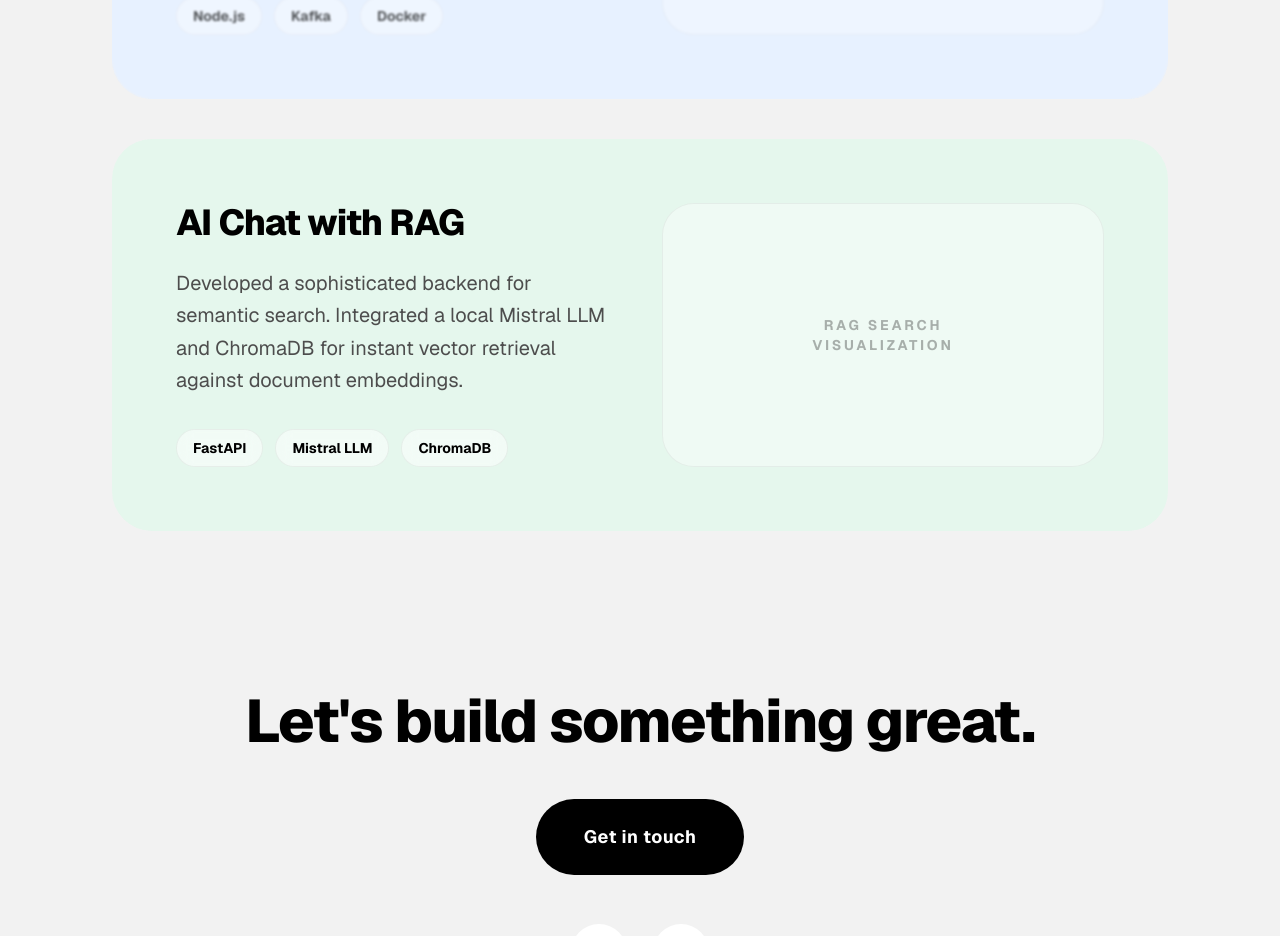
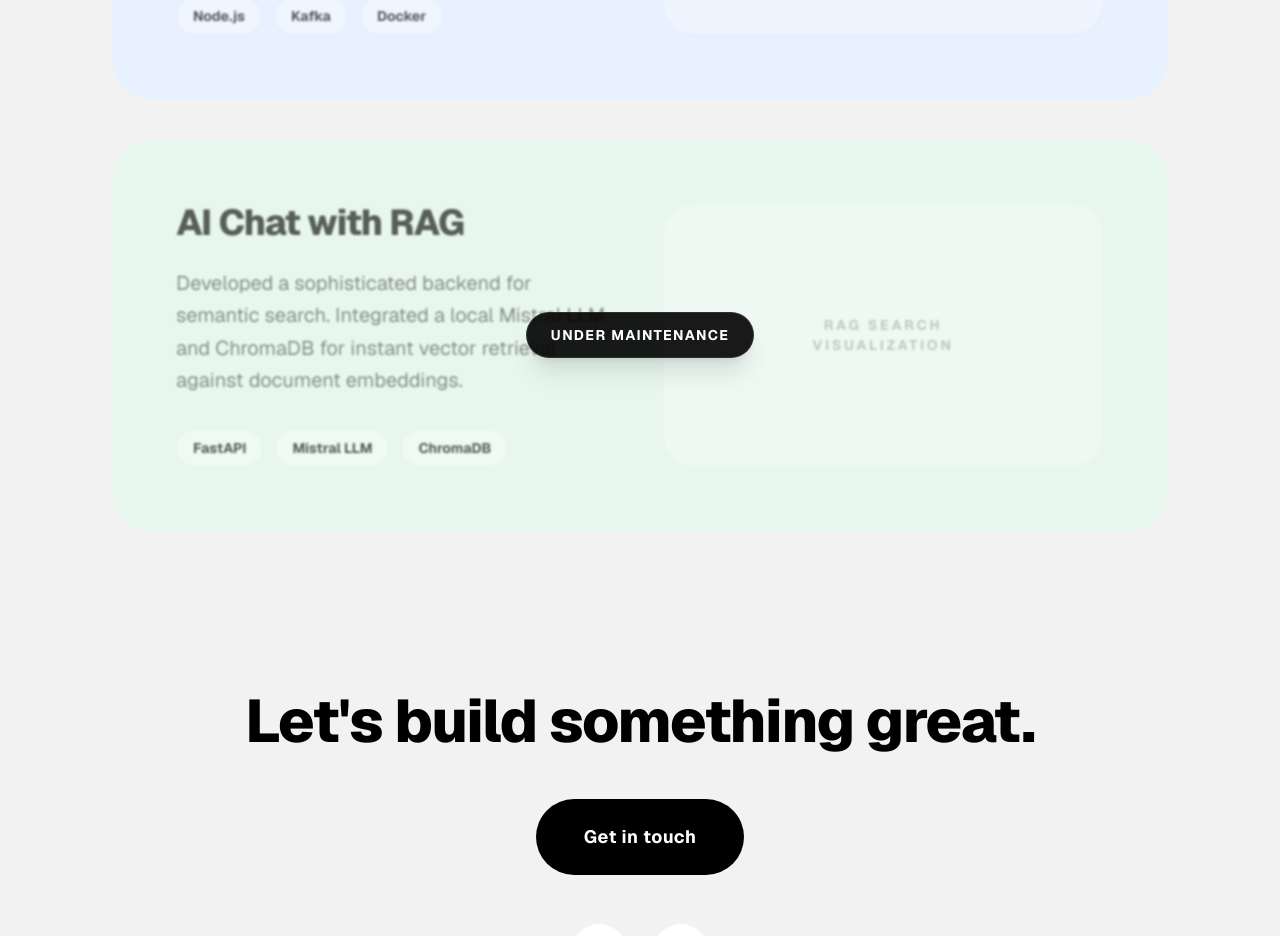
Before and after one commit to Jayasurya-T-Appu/personal-portfolio, a Next.js app: page / in a window 1280 px wide. Shown: the part 4520-5456 px from the top of the page. Built offline with nearby package versions, Linux system fonts and the light colour scheme.

Commit message:
Jayasurya: added to undermaintanance for RAG

```diff
--- a/src/app/page.tsx
+++ b/src/app/page.tsx
@@ -230,8 +230,15 @@ export default function Home() {
           </div>
         </TintedCard>
 
-        <TintedCard type="mint" className="relative group overflow-hidden">
-          <div className="flex flex-col lg:flex-row gap-8 lg:gap-12 relative z-10">
+        <TintedCard type="mint" className="relative group overflow-hidden select-none pointer-events-none">
+          {/* Maintenance Overlay */}
+          <div className="absolute inset-0 z-50 flex items-center justify-center text-center p-4 bg-white/10 backdrop-blur-[1px]">
+            <div className="bg-black/90 text-white px-6 py-3 rounded-full font-bold tracking-widest uppercase text-sm shadow-xl border border-white/10">
+              Under Maintenance
+            </div>
+          </div>
+
+          <div className="flex flex-col lg:flex-row gap-8 lg:gap-12 relative z-10 opacity-70">
             <div className="lg:w-1/2 flex flex-col justify-center">
                <h3 className="text-3xl lg:text-4xl font-extrabold tracking-tight mb-4 lg:mb-6 text-black">AI Chat with RAG</h3>
                <p className="text-lg lg:text-xl text-[#4D4D4D] leading-relaxed mb-6 lg:mb-8">
```
